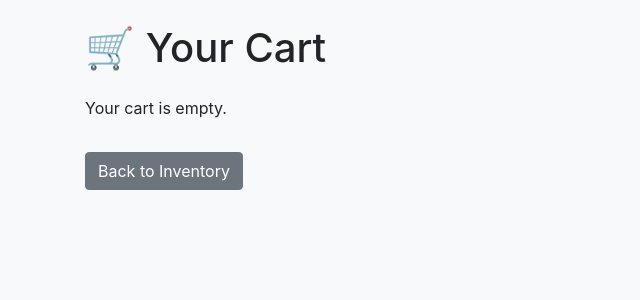
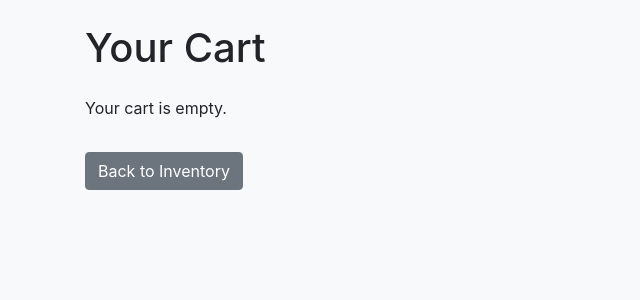
Before and after one commit to samiikat90/Bookstore_Management_System, a Flask app: template app/templates/oldcart.html in a window 1280 px wide. Shown: the top 300 px of the page, without its empty margins (0-640 px from the left). Run offline with Flask 3, Linux system fonts and the light colour scheme; the template is opened without the code that fills it, so the values that code supplies are empty; some libraries are stand-ins or nearby versions.

Commit message:
Remove emoji from oldcart.html template for professional presentation

```diff
--- a/app/templates/oldcart.html
+++ b/app/templates/oldcart.html
@@ -7,7 +7,7 @@
 </head>
 <body class="bg-light">
   <div class="container mt-4">
-    <h1 class="mb-4">🛒 Your Cart</h1>
+    <h1 class="mb-4">Your Cart</h1>
 
     {% with messages = get_flashed_messages(with_categories=true) %}
       {% if messages %}
```
